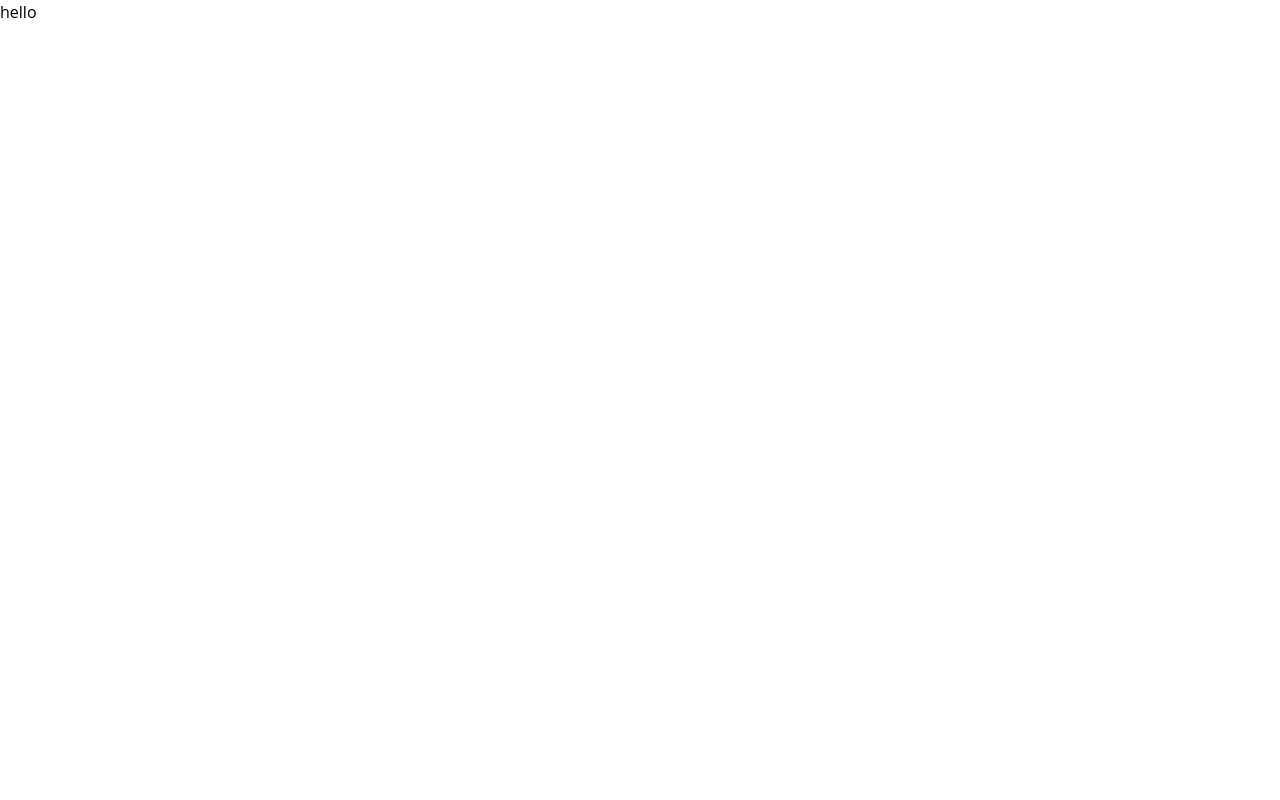
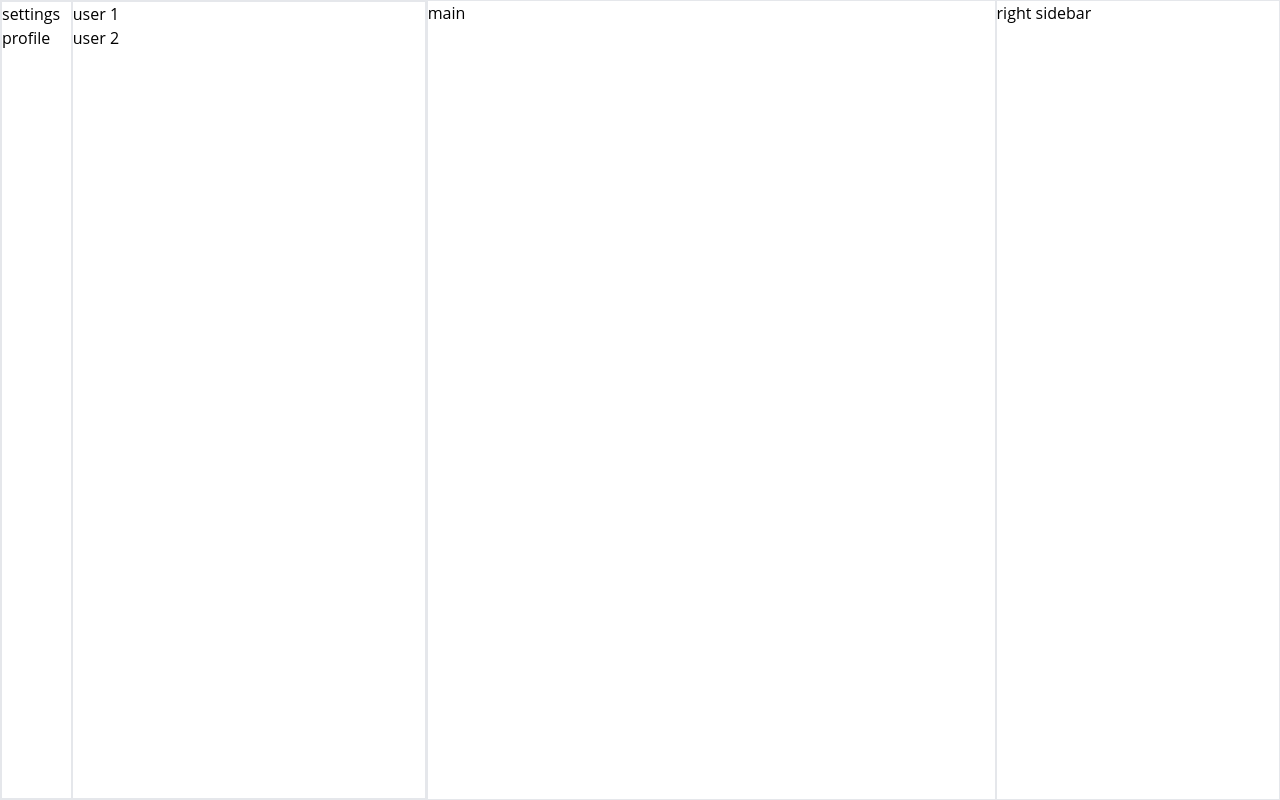
Before and after one commit to itsrafsanjani/messenger, a React (Vite) app: page / in a window 1280 px wide. Built offline with nearby package versions, Linux system fonts and the light colour scheme; a web font is replaced by a local one.

Commit message:
feat: column layout complete

```diff
--- a/src/App.jsx
+++ b/src/App.jsx
@@ -3,7 +3,7 @@ import ChatPage from './pages/ChatPage'
 function App() {
   return (
     <BrowserRouter>
-      <div className='font-sans'>
+      <div className='font-sans h-screen'>
         <Routes>
           <Route path='/' element={<ChatPage />}></Route>
         </Routes>
--- a/src/pages/ChatPage.jsx
+++ b/src/pages/ChatPage.jsx
@@ -1,5 +1,25 @@
 const ChatPage = () => {
-  return <div>hello</div>
+  return (
+    <div className='grid grid-cols-9 grid-flow-col h-screen'>
+      <aside
+        className='grid grid-cols-6 grid-flow-col col-span-3 border'
+        role='left sidebar'
+      >
+        <nav role='menu' className='border col-span-1'>
+          <ul>
+            <li>settings</li>
+            <li>profile</li>
+          </ul>
+        </nav>
+        <ul role='chat list' className='border col-span-5'>
+          <li>user 1</li>
+          <li>user 2</li>
+        </ul>
+      </aside>
+      <main className='col-span-4 border'>main</main>
+      <aside className='col-span-2 border'>right sidebar</aside>
+    </div>
+  )
 }
 
 export default ChatPage
```
